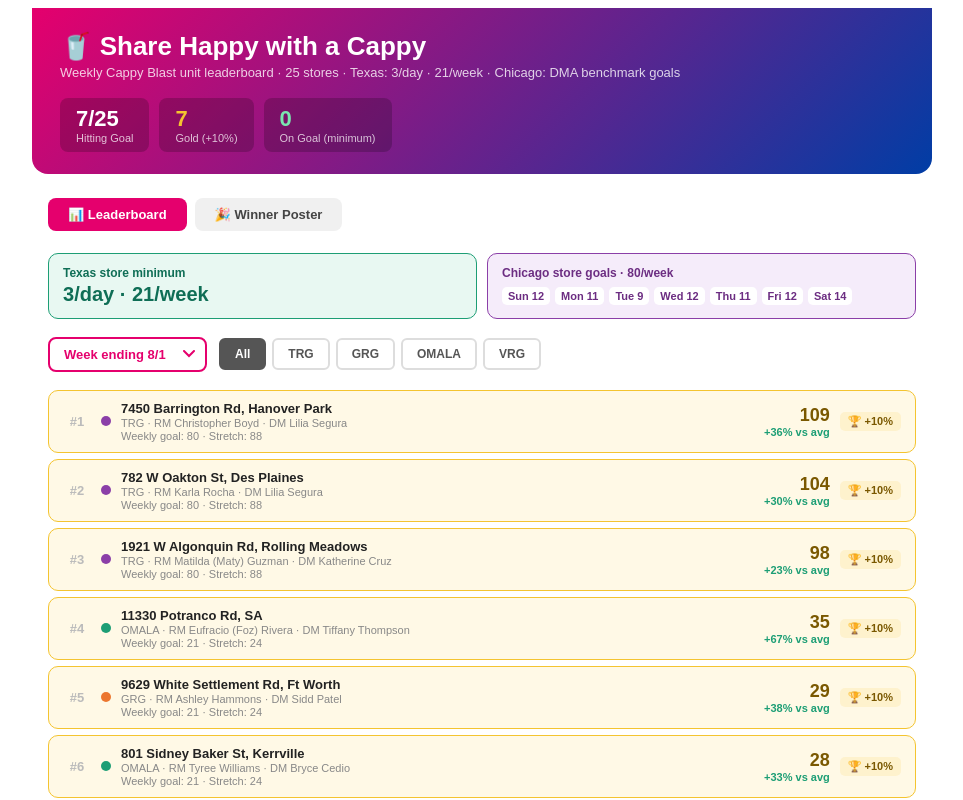
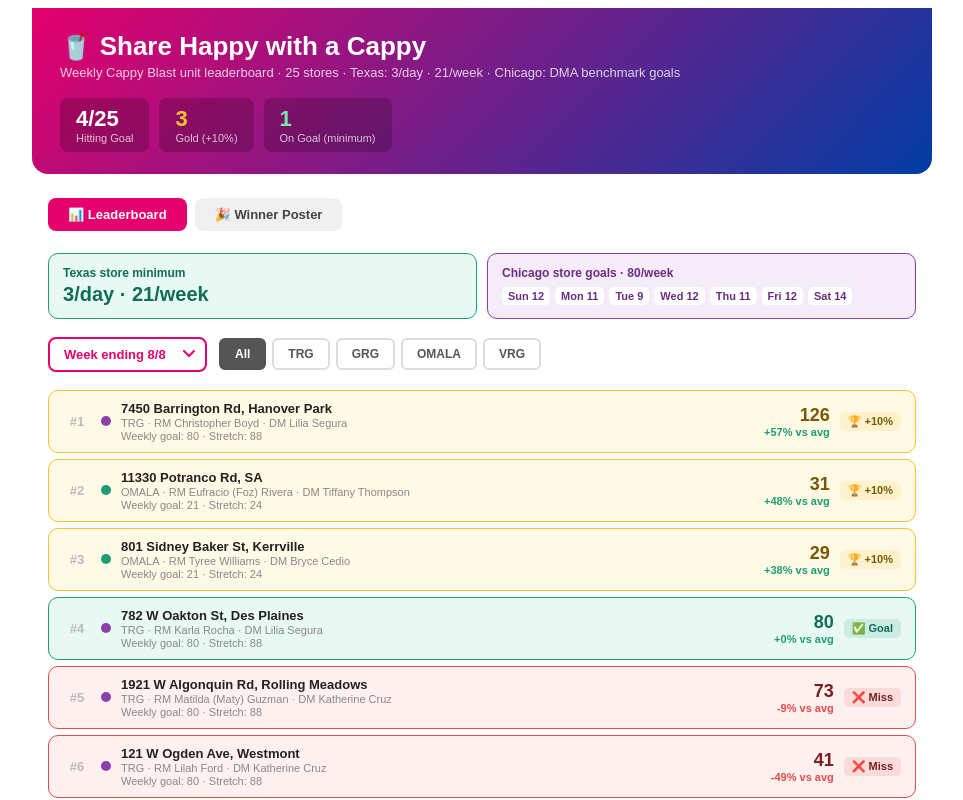
Before and after one commit to anthonyrodriguez-maker/share-happy-with-a-cappy, a React (Create React App) app: page / in a window 1280 px wide. Shown: the top 800 px of the page, without its empty margins (158-1121 px from the left). Built offline with nearby package versions, Linux system fonts and the light colour scheme.

Commit message:
Add week ending 8/8 Cappy Blast units

```diff
--- a/src/App.js
+++ b/src/App.js
@@ -37,6 +37,7 @@ const WEEKLY_RESULTS = [
   { label: "Week ending 7/18", data: {"336862":123,"340608":122,"346510":23,"350093":6,"351985":26,"352495":3,"353655":25,"355680":15,"355681":5,"355784":73,"357201":6,"357649":10,"357958":4,"358035":14,"358705":43,"359496":14,"359644":9,"359888":12,"362644":12,"362967":12,"363024":8,"363086":15,"363236":4,"363238":8,"363902":8} },
   { label: "Week ending 7/25", data: {"336862":88,"340608":92,"346510":19,"350093":6,"351985":24,"352495":5,"353655":32,"355680":13,"355681":4,"355784":78,"357201":11,"357649":16,"357958":9,"358035":5,"358705":37,"359496":21,"359644":5,"359888":22,"362644":7,"362967":17,"363024":15,"363086":15,"363236":8,"363238":2,"363902":6} },
   { label: "Week ending 8/1", data: {"336862":109,"340608":104,"346510":29,"350093":3,"351985":24,"352495":1,"353655":16,"355680":17,"355681":2,"355784":98,"357201":9,"357649":14,"357958":19,"358035":7,"358705":35,"359496":19,"359644":15,"359888":28,"362644":8,"362967":4,"363024":11,"363086":15,"363236":6,"363238":1,"363902":10} },
+  { label: "Week ending 8/8", data: {"336862":126,"340608":80,"346510":16,"350093":4,"351985":19,"352495":8,"353655":41,"355680":11,"355681":2,"355784":73,"357201":10,"357649":9,"357958":19,"358035":6,"358705":31,"359496":14,"359644":8,"359888":29,"362644":7,"362967":18,"363024":10,"363086":15,"363236":7,"363238":1,"363902":5} },
 ];
 
 const NET_COLORS = { GRG: "#EC762F", VRG: "#2C6FAC", OMALA: "#1D9E75", TRG: "#8B3FA8" };
```
